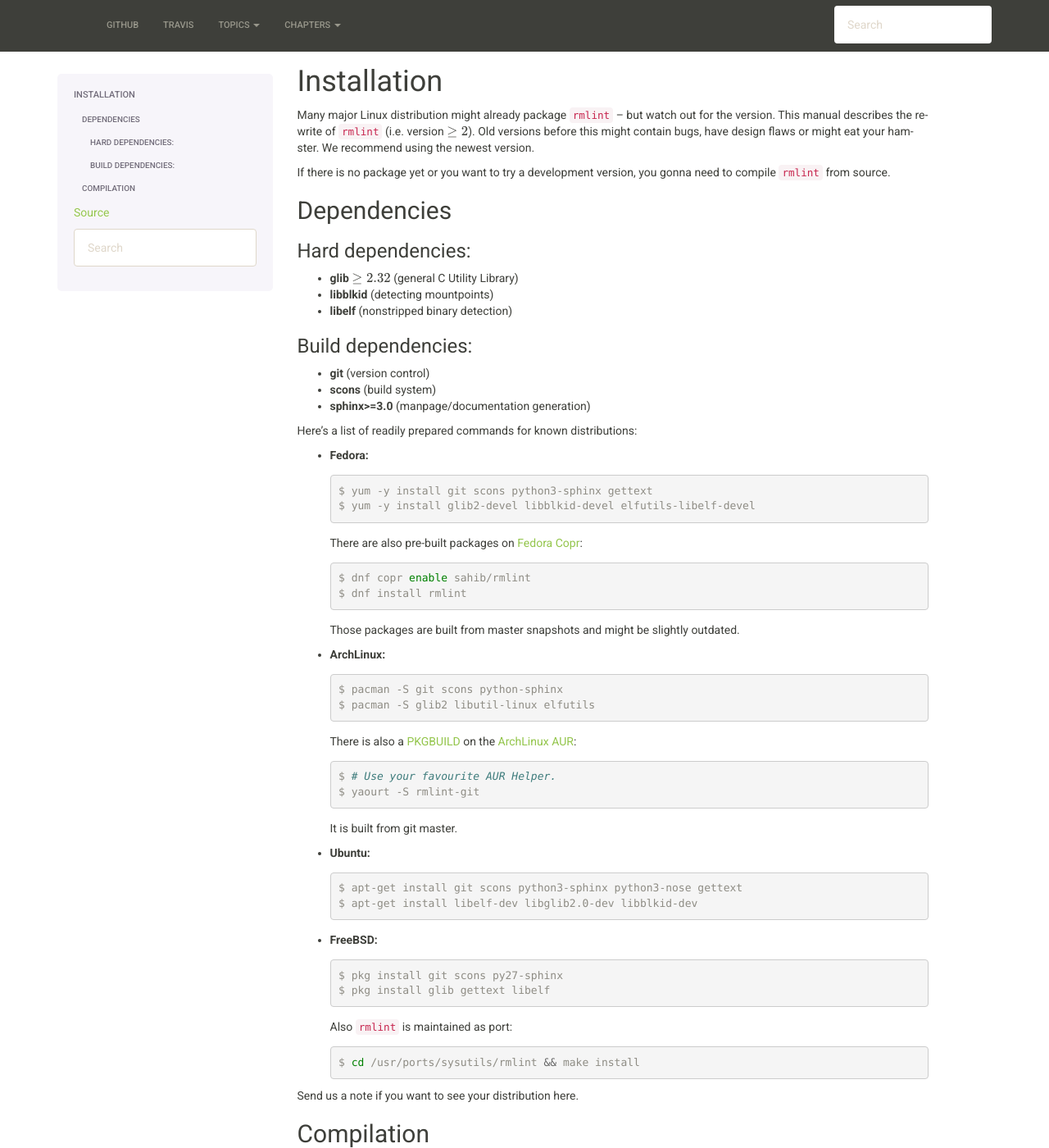
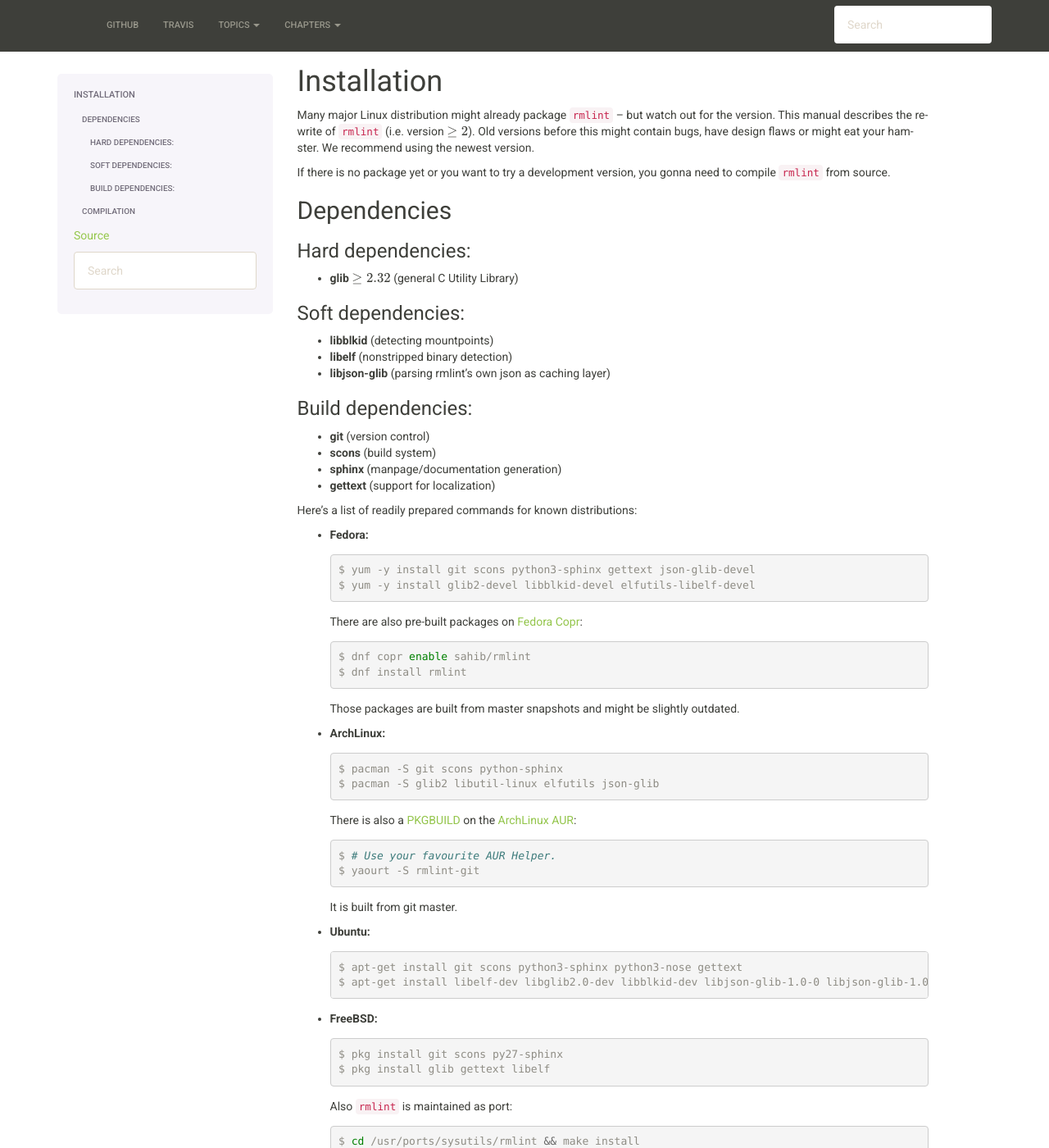
Before and after one commit to sahib/rmlint, a Sphinx documentation site: the page built from docs/install.rst, in a window 1280 px wide and 1400 px high. Shown: the whole window at 82% size. Built offline with Sphinx 7.4.7, drawn with Linux system fonts in a browser that asks for light colours; some of the changed text lies outside the part shown.

Commit message:
docs: include json-glib in the docs

```diff
--- a/docs/developers.rst
+++ b/docs/developers.rst
@@ -123,6 +123,11 @@ Arguments
 
     Do not link with ``libblkid``, which is needed to differentiate between
     normal rotational harddisks and non-rotational disks.
+
+:--without-json-glib:
+
+    Do not link with ``libjson-glib``, which is needed to load json-cache files.
+    Without this library a warning is printed when using ``-C / --cache``.
 
 :--without-fiemap:
 
--- a/docs/install.rst
+++ b/docs/install.rst
@@ -16,15 +16,21 @@ Hard dependencies:
 ~~~~~~~~~~~~~~~~~~
 
 * **glib** :math:`\geq 2.32` (general C Utility Library)
+
+Soft dependencies:
+~~~~~~~~~~~~~~~~~~
+
 * **libblkid** (detecting mountpoints)
 * **libelf** (nonstripped binary detection)
+* **libjson-glib** (parsing rmlint's own json as caching layer)
 
 Build dependencies:
 ~~~~~~~~~~~~~~~~~~~
 
 * **git** (version control)
 * **scons** (build system)
-* **sphinx>=3.0** (manpage/documentation generation)
+* **sphinx** (manpage/documentation generation)
+* **gettext** (support for localization)
 
 Here's a list of readily prepared commands for known distributions:
 
@@ -32,7 +38,7 @@ Here's a list of readily prepared commands for known distributions:
 
   .. code-block:: bash
 
-    $ yum -y install git scons python3-sphinx gettext
+    $ yum -y install git scons python3-sphinx gettext json-glib-devel
     $ yum -y install glib2-devel libblkid-devel elfutils-libelf-devel
 
   There are also pre-built packages on `Fedora Copr`_:
@@ -51,7 +57,7 @@ Here's a list of readily prepared commands for known distributions:
   .. code-block:: bash
 
     $ pacman -S git scons python-sphinx
-    $ pacman -S glib2 libutil-linux elfutils
+    $ pacman -S glib2 libutil-linux elfutils json-glib
 
   There is also a `PKGBUILD`_ on the `ArchLinux AUR`_:
 
@@ -71,7 +77,7 @@ Here's a list of readily prepared commands for known distributions:
   .. code-block:: bash
 
     $ apt-get install git scons python3-sphinx python3-nose gettext
-    $ apt-get install libelf-dev libglib2.0-dev libblkid-dev
+    $ apt-get install libelf-dev libglib2.0-dev libblkid-dev libjson-glib-1.0-0 libjson-glib-1.0-0-dev
 
 
 * **FreeBSD:**
@@ -88,6 +94,9 @@ Here's a list of readily prepared commands for known distributions:
     $ cd /usr/ports/sysutils/rmlint && make install
 
 Send us a note if you want to see your distribution here.
+The commands above install the full dependencies, therefore
+some packages might be stripped if you do not need the feature
+they enable. Only hard requirement is ``glib``.
 
 Compilation
 -----------
```
Also changed, not shown: .travis.yml, 2 other files.
